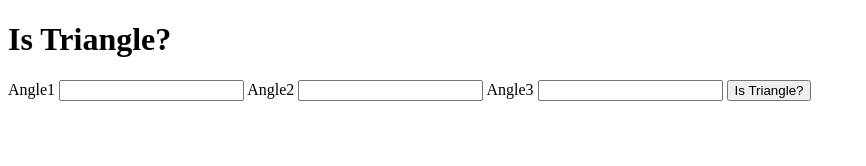
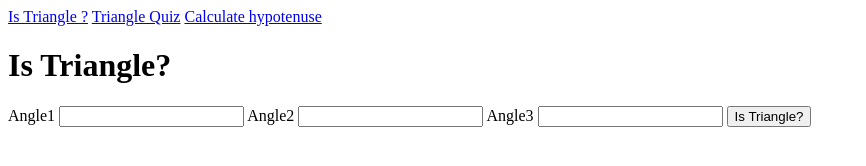
Before and after one commit to ManpreetSingh18/fun-with-triangles, a plain HTML site: page index.html in a window 1280 px wide. Shown: the whole page, without its empty margins (0-866 px from the left). Drawn offline with Linux system fonts and the light colour scheme.

Commit message:
added navbar

```diff
--- a/index.html
+++ b/index.html
@@ -7,6 +7,11 @@
     <title>Is Triangle?</title>
 </head>
 <body>
+    <nav>
+        <a href="istriangle.html">Is Triangle ?</a>
+        <a href="quiz.html">Triangle Quiz</a>
+        <a href="hypotenuse.html">Calculate hypotenuse </a>
+    </nav>
     <h1>Is Triangle?</h1>
     <label for="angle1">Angle1</label>
     <input type="number" class="angle-input">
```
Also changed, not shown: quiz.html (+5 -0 lines).
